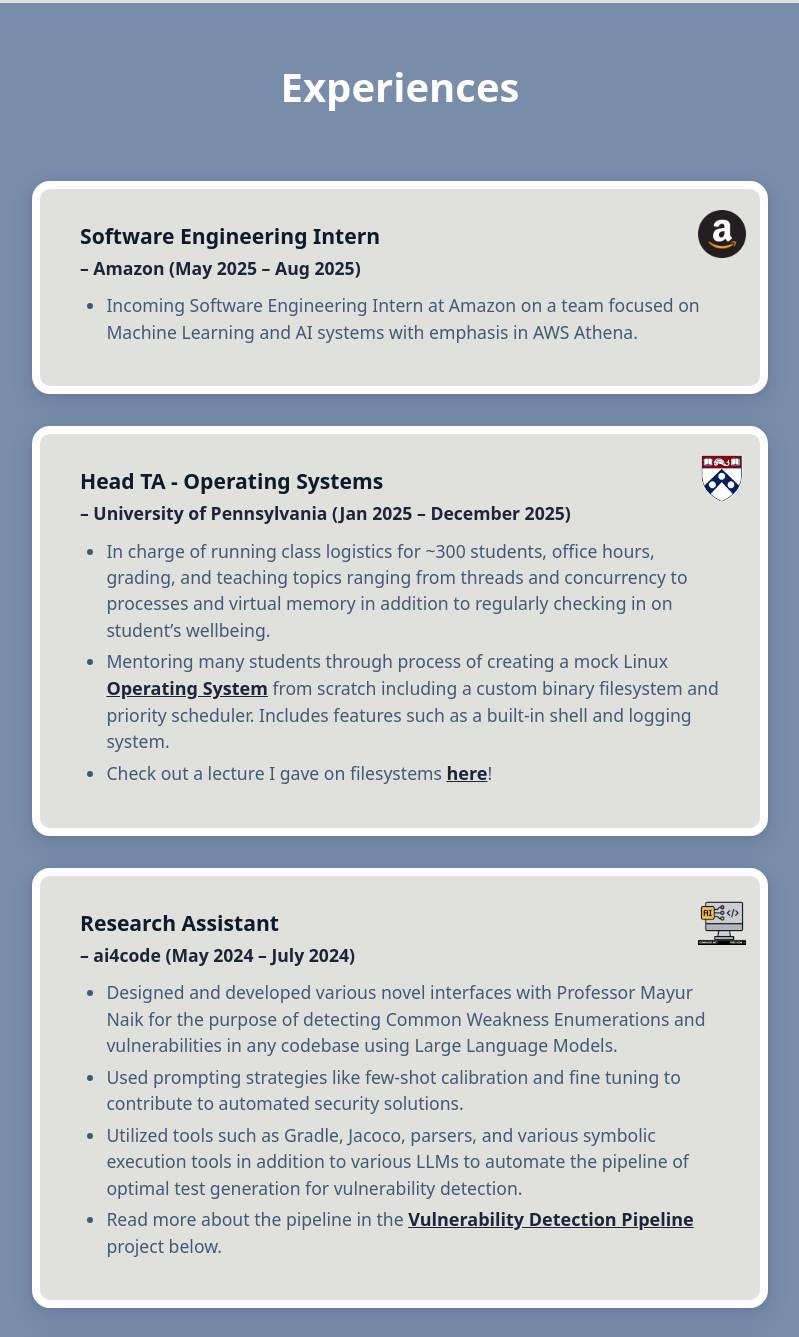
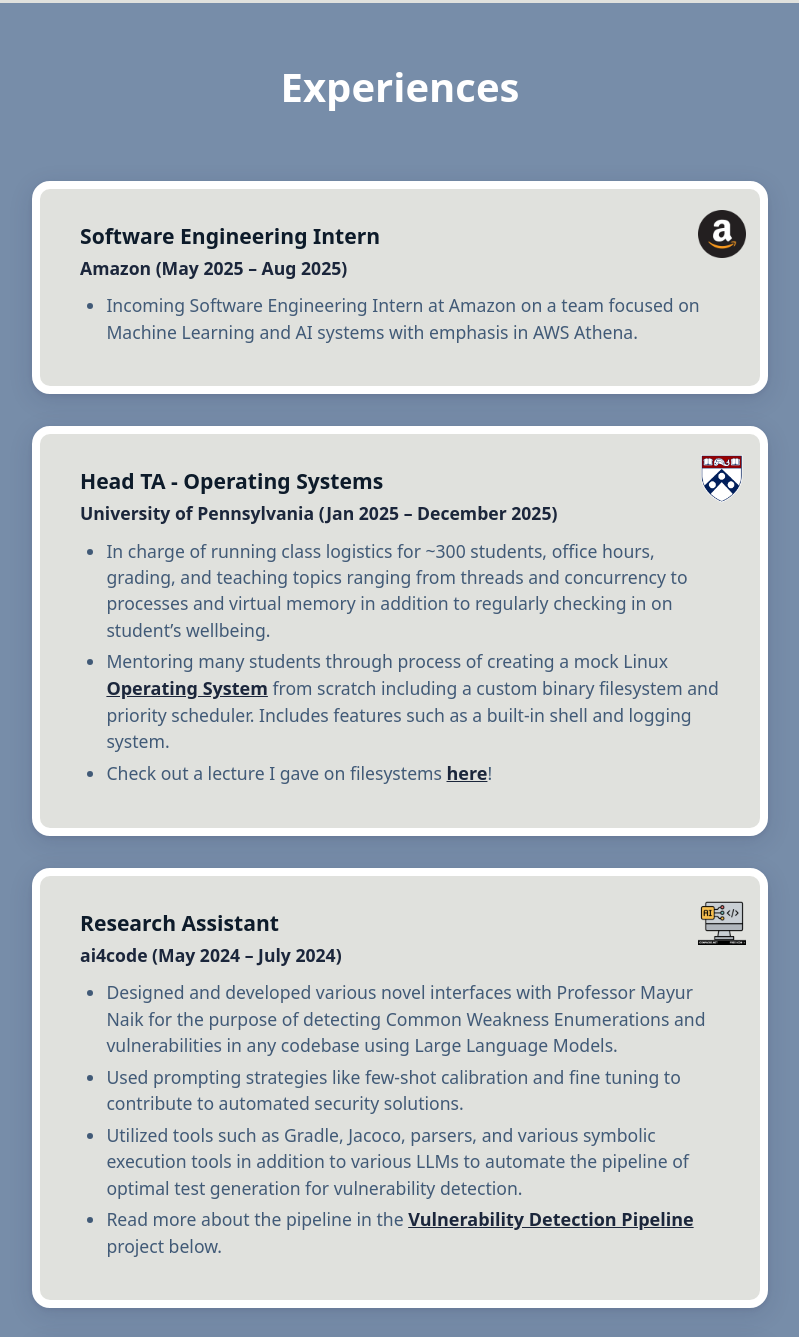
Before and after one commit to akashkau1224/akashkau1224.github.io, a plain HTML site: page index.html in a window 1280 px wide. Shown: the part 1920-3257 px from the top of the page, without its empty margins (240-1039 px from the left). Drawn offline with Linux system fonts and the light colour scheme.

Commit message:
removed dashes

```diff
--- a/index.html
+++ b/index.html
@@ -75,7 +75,7 @@
                 <span class="workCardIcon">
                     <img src="assets/amazon.png" alt="Amazon Logo" width="28" height="28" />
                 </span>
-                <strong>Software Engineering Intern</strong> – Amazon (May 2025 – Aug 2025)<br>
+                <strong>Software Engineering Intern</strong> Amazon (May 2025 – Aug 2025)<br>
                 <ul class="workDescBullets">
                     <li>Incoming Software Engineering Intern at Amazon on a team focused on Machine Learning and AI systems with emphasis in AWS Athena.</li>
                 </ul>
@@ -84,7 +84,7 @@
                 <span class="workCardIcon">
                     <img src="assets/penn.png" alt="University of Pennsylvania Logo" width="28" height="28" />
                 </span>
-                <strong>Head TA - Operating Systems</strong> – University of Pennsylvania (Jan 2025 – December 2025)<br>
+                <strong>Head TA - Operating Systems</strong>University of Pennsylvania (Jan 2025 – December 2025)<br>
                 <ul class="workDescBullets">
                     <li>In charge of running class logistics for ~300 students, office hours, grading, and teaching topics ranging from threads and concurrency to processes and virtual memory in addition to regularly checking in on student’s wellbeing.</li>
                     <li>Mentoring many students through process of creating a mock Linux <a class="osLec" href="#osProj">Operating System</a> from scratch including a custom binary filesystem and priority scheduler. Includes features such as a built-in shell and logging system.</li>
@@ -95,7 +95,7 @@
                 <span class="workCardIcon">
                     <img src="assets/ai.png" alt="ai4code Logo" width="28" height="28" />
                 </span>
-                <strong>Research Assistant</strong> – ai4code (May 2024 – July 2024)<br>
+                <strong>Research Assistant</strong>ai4code (May 2024 – July 2024)<br>
                 <ul class="workDescBullets">
                     <li>Designed and developed various novel interfaces with Professor Mayur Naik for the purpose of detecting Common Weakness Enumerations and vulnerabilities in any codebase using Large Language Models. </li>
                     <li>Used prompting strategies like few-shot calibration and fine tuning to contribute to automated security solutions.</li>
@@ -107,7 +107,7 @@
                 <span class="workCardIcon">
                     <img src="assets/briefcase.png" alt="Startup Logo" width="40" height="40" />
                 </span>
-                <strong>Systems Intern</strong> – Build Your Insight LLC (Jun 2023 – Aug 2023)<br>
+                <strong>Systems Intern</strong>Build Your Insight LLC (Jun 2023 – Aug 2023)<br>
                 <ul class="workDescBullets">
                     <li>Wrote and managed backend code related to IPC orchestrating systems to efficiently copy object-oriented databases using cloud infrastructure reducing download time by up to 200%.</li>
                     <li>Utilized parallel processing worker systems using GRPC distributed systems, multi-threading, and bulk loading in order to optimize loading of the database partitions pertaining to specific server and bandwidth limits.</li>
```
